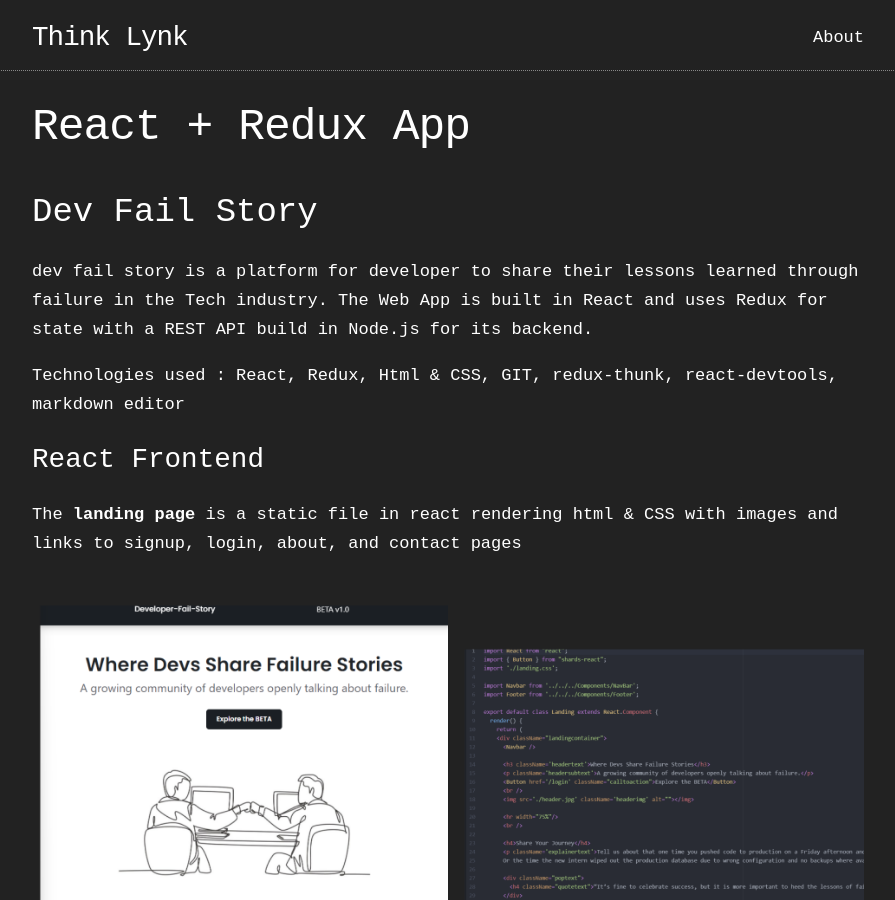
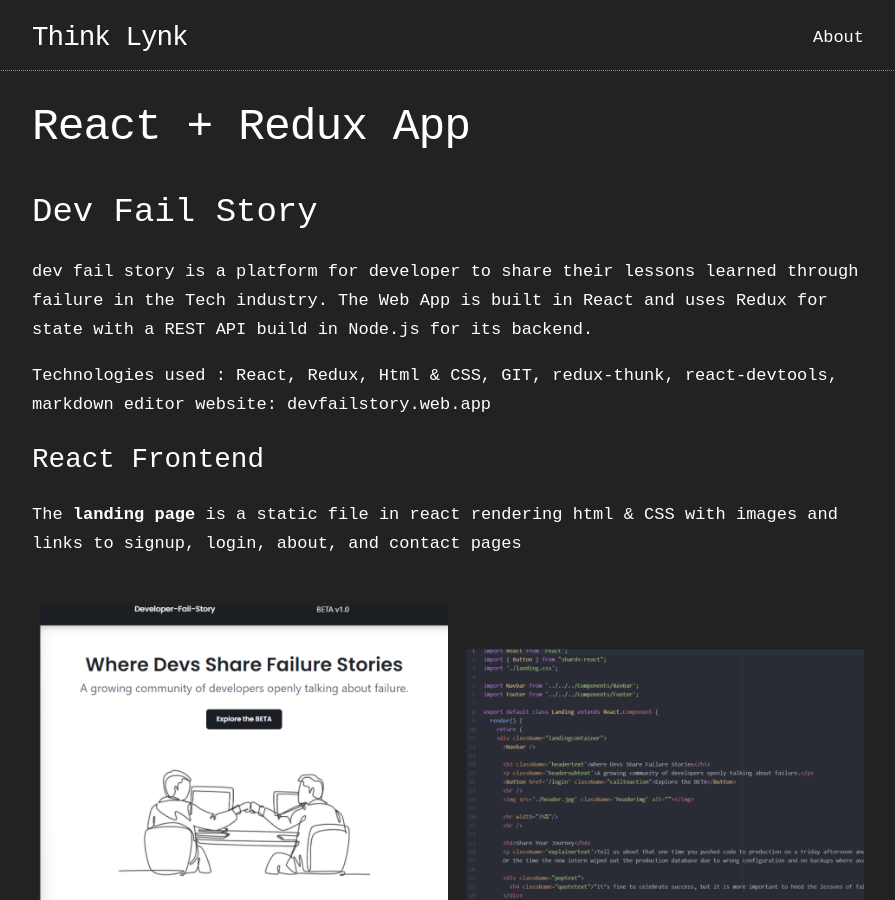
Before and after one commit to NoobKyle/ThinkLynk, a Jekyll site: the page built from _posts/2022-05-22-devfailstory.md, in a window 1280 px wide and 900 px high. Shown: the whole window, without its empty margins (192-1087 px from the left). Built offline with Jekyll 4.4.1, drawn with Linux system fonts in a browser that asks for light colours.

Commit message:
Update 2022-05-22-devfailstory.md

```diff
--- a/_posts/2022-05-22-devfailstory.md
+++ b/_posts/2022-05-22-devfailstory.md
@@ -11,6 +11,7 @@ categories: react redux
 dev fail story is a platform for developer to share their lessons learned through failure in the Tech industry. The Web App is built in React and uses Redux for state with a REST API build in Node.js for its backend.
 
 Technologies used : React, Redux, Html & CSS, GIT, redux-thunk, react-devtools, markdown editor
+website: devfailstory.web.app
 
 ### React Frontend
 
```
